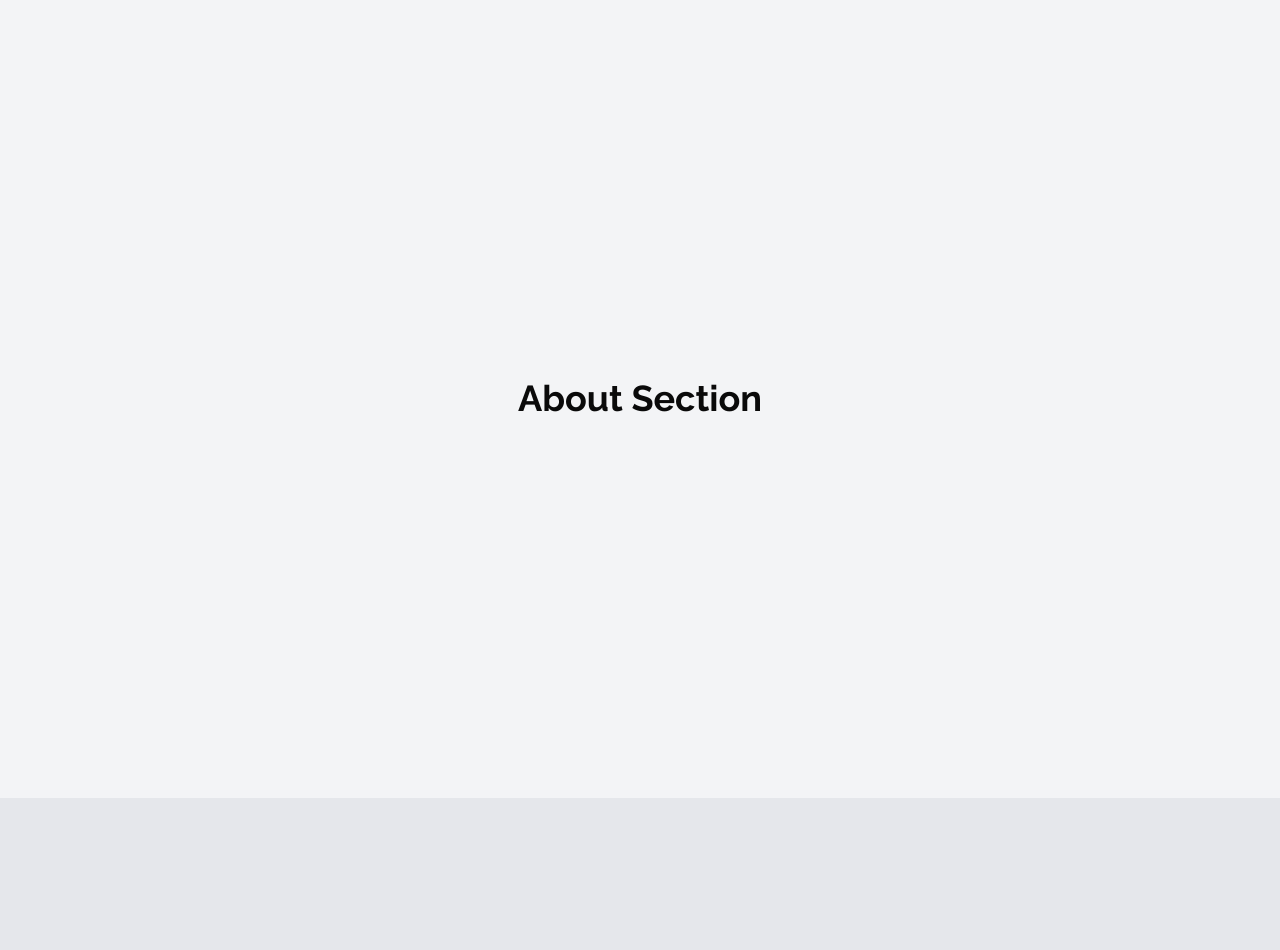
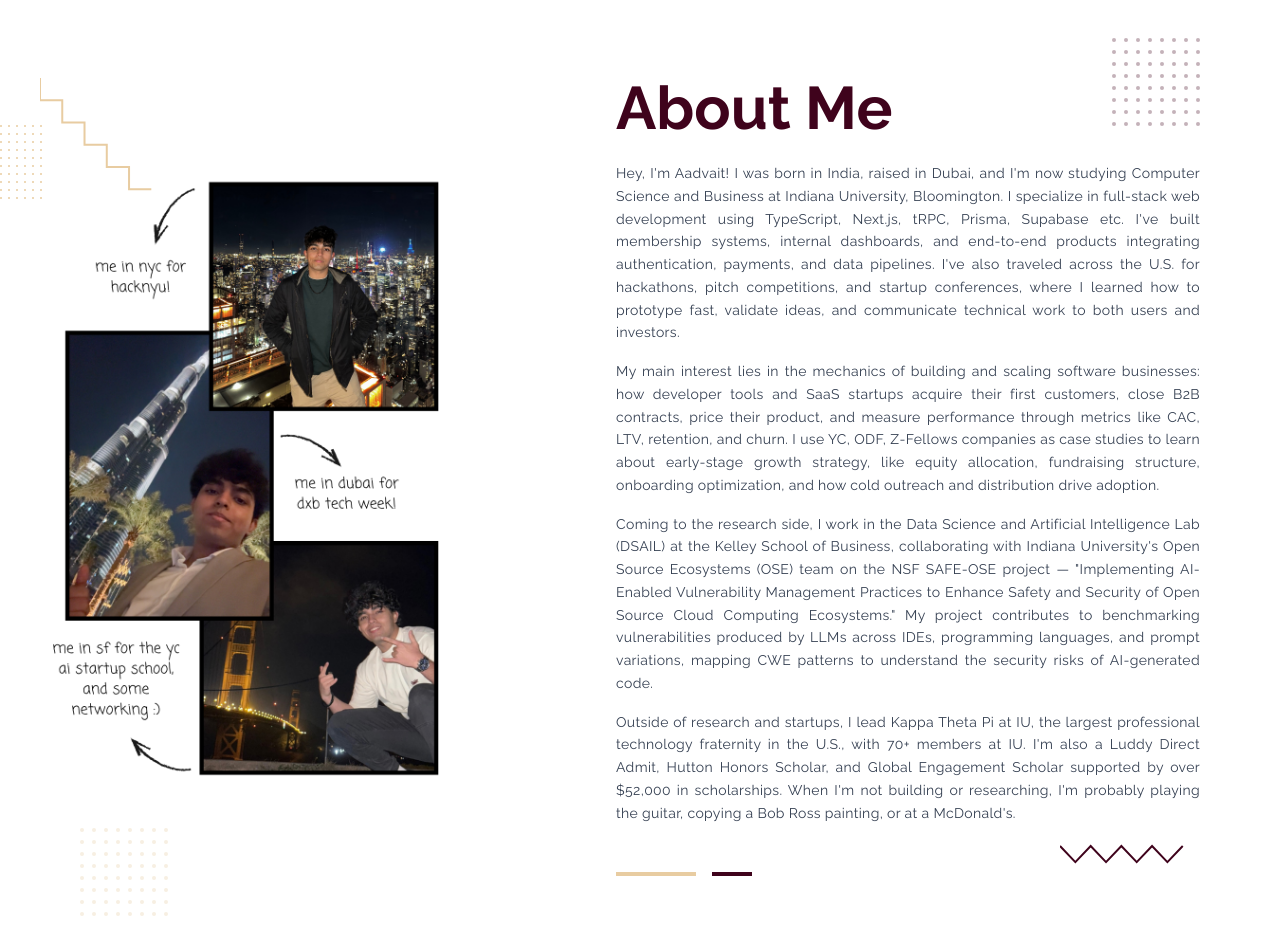
Before and after one commit to Aadvait-Hirde/aadvait.com, a Next.js app: page / in a window 1280 px wide. Shown: the part 802-1752 px from the top of the page. Built offline with nearby package versions, Linux system fonts and the light colour scheme.

Commit message:
6. about me section complete

```diff
--- a/app/components/AboutSection.tsx
+++ b/app/components/AboutSection.tsx
@@ -1,7 +1,109 @@
+'use client';
+
+import Image from 'next/image';
+
 export default function AboutSection() {
   return (
-    <section id="about" className="h-screen bg-gray-100 flex items-center justify-center">
-      <h2 className="text-4xl font-bold">About Section</h2>
+    <section id="about" className="relative min-h-screen bg-white flex items-center justify-center overflow-hidden py-20 px-8 md:px-12">
+      {/* Decorative stepped lines - top left */}
+      <svg className="absolute top-20 left-10 hidden lg:block" width="120" height="180" viewBox="0 0 120 180">
+        <path
+          fill="none"
+          stroke="#e8cca1"
+          strokeMiterlimit="50"
+          strokeWidth="2"
+          d="M0 0v22.26h22.26v22.26h22.26v22.26h22.26v22.26h22.26v22.26h22.26"
+        />
+      </svg>
+
+      {/* Decorative zigzag lines - bottom right */}
+      <svg className="absolute bottom-20 right-10 hidden lg:block" width="180" height="60" viewBox="0 0 180 60">
+        <path
+          fill="none"
+          stroke="#3f031c"
+          strokeMiterlimit="50"
+          strokeWidth="2"
+          d="M0 30l15.343 16.136 15.343-16.136 15.341 16.136 15.343-16.136 15.343 16.136 15.343-16.136 15.344 16.136 15.345-16.136"
+        />
+      </svg>
+
+      {/* Decorative dots grid - top right */}
+      <div className="absolute top-10 right-20 hidden lg:block opacity-30">
+        <div className="grid grid-cols-8 gap-2">
+          {Array.from({ length: 64 }).map((_, i) => (
+            <div key={`dot-tr-${i}`} className="w-1 h-1 bg-[#3f031c] rounded-full" />
+          ))}
+        </div>
+      </div>
+
+      {/* Decorative dots grid - bottom left */}
+      <div className="absolute bottom-10 left-20 hidden lg:block opacity-30">
+        <div className="grid grid-cols-8 gap-2">
+          {Array.from({ length: 64 }).map((_, i) => (
+            <div key={`dot-bl-${i}`} className="w-1 h-1 bg-[#e8cca1] rounded-full" />
+          ))}
+        </div>
+      </div>
+
+      <div className="max-w-7xl mx-auto w-full">
+        <div className="grid grid-cols-1 lg:grid-cols-2 gap-12 lg:gap-20 items-center">
+          {/* Left side - Collage Image */}
+          <div className="relative flex justify-center lg:justify-start lg:-ml-12">
+            <div className="relative">
+              {/* Collage Image */}
+              <div className="relative w-full max-w-lg">
+                <Image
+                  src="/aadvait-collage.png"
+                  alt="Aadvait Collage"
+                  width={600}
+                  height={600}
+                  className="w-full h-auto"
+                />
+              </div>
+
+              {/* Decorative dots pattern near image */}
+              <div className="absolute -top-8 -left-8 z-0">
+                <div className="grid grid-cols-10 gap-1.5">
+                  {Array.from({ length: 100 }).map((_, i) => (
+                    <div key={`dot-img-${i}`} className="w-0.5 h-0.5 bg-[#e8cca1] rounded-full" />
+                  ))}
+                </div>
+              </div>
+            </div>
+          </div>
+
+          {/* Right side - Content */}
+          <div className="space-y-6 lg:-ml-16 lg:pr-8">
+            <h2 className="text-5xl md:text-6xl font-bold text-[#3f031c] mb-6">
+              About Me
+            </h2>
+
+            <div className="space-y-4 text-gray-700 text-sm leading-relaxed tracking-wide text-justify">
+              <p>
+                Hey, I'm Aadvait! I was born in India, raised in Dubai, and I'm now studying Computer Science and Business at Indiana University, Bloomington. I specialize in full-stack web development using TypeScript, Next.js, tRPC, Prisma, Supabase etc. I've built membership systems, internal dashboards, and end-to-end products integrating authentication, payments, and data pipelines. I've also traveled across the U.S. for hackathons, pitch competitions, and startup conferences, where I learned how to prototype fast, validate ideas, and communicate technical work to both users and investors.
+              </p>
+
+              <p>
+                My main interest lies in the mechanics of building and scaling software businesses: how developer tools and SaaS startups acquire their first customers, close B2B contracts, price their product, and measure performance through metrics like CAC, LTV, retention, and churn. I use YC, ODF, Z-Fellows companies as case studies to learn about early-stage growth strategy, like equity allocation, fundraising structure, onboarding optimization, and how cold outreach and distribution drive adoption.
+              </p>
+
+              <p>
+                Coming to the research side, I work in the Data Science and Artificial Intelligence Lab (DSAIL) at the Kelley School of Business, collaborating with Indiana University's Open Source Ecosystems (OSE) team on the NSF SAFE-OSE project — "Implementing AI-Enabled Vulnerability Management Practices to Enhance Safety and Security of Open Source Cloud Computing Ecosystems." My project contributes to benchmarking vulnerabilities produced by LLMs across IDEs, programming languages, and prompt variations, mapping CWE patterns to understand the security risks of AI-generated code.
+              </p>
+
+              <p>
+                Outside of research and startups, I lead Kappa Theta Pi at IU, the largest professional technology fraternity in the U.S., with 70+ members at IU. I'm also a Luddy Direct Admit, Hutton Honors Scholar, and Global Engagement Scholar supported by over $52,000 in scholarships. When I'm not building or researching, I'm probably playing the guitar, copying a Bob Ross painting, or at a McDonald's.
+              </p>
+            </div>
+
+            {/* Decorative accent line */}
+            <div className="flex items-center gap-4 pt-6">
+              <div className="w-20 h-1 bg-[#e8cca1]" />
+              <div className="w-10 h-1 bg-[#3f031c]" />
+            </div>
+          </div>
+        </div>
+      </div>
     </section>
   );
 }
```
Also changed, not shown: public/aadvait-collage.png (added).
